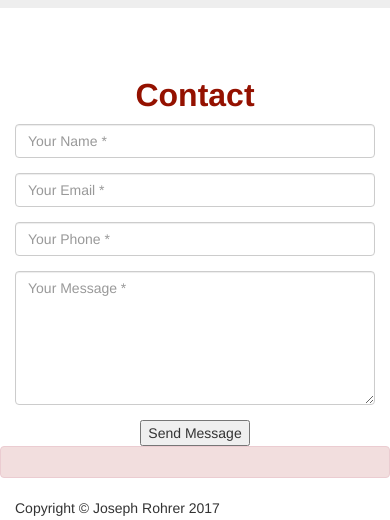
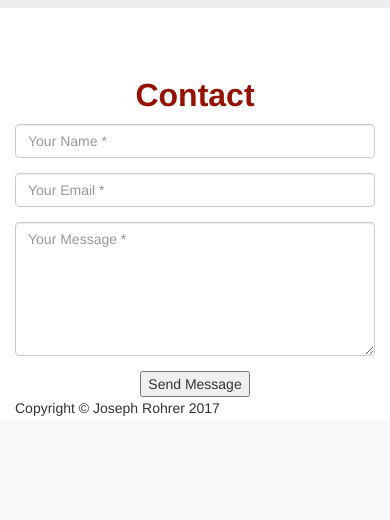
Before and after one commit to josephrohrer/personal-website, a PHP site: page / in a window 390 px wide. Shown: the part 3486-4006 px from the top of the page. After the commit the page ends 3902 px from the top, so only its background shows below. Run offline with PHP 8.4, Linux system fonts and the light colour scheme; some libraries are stand-ins or nearby versions.

Commit message:
Commented our phone number validate.

```diff
--- a/public_html/index.php
+++ b/public_html/index.php
@@ -245,7 +245,7 @@
                 </div>
             </div>
             <div class="row">
-                <form id="contactForm" name="sentMessage" action="php/mailer.php" method="post">
+                <form id="contactForm" action="php/mailer.php" method="post">
                     <div class="col-md-6">
                         <div class="form-group">
                             <input type="text" class="form-control" placeholder="Your Name *" id="name" name="name" required
@@ -256,8 +256,8 @@
                                    data-validation-required-message="Please enter your email address.">
                         </div>
                         <div class="form-group">
-                            <input type="tel" class="form-control" placeholder="Your Phone *" id="phone" name="phone" required
-                                   data-validation-required-message="Please enter your phone number.">
+                            <!--<input type="tel" class="form-control" placeholder="Your Phone *" id="phone" name="phone" required
+                                   data-validation-required-message="Please enter your phone number.">-->
                         </div>
                     </div>
                     <div class="col-md-6">
@@ -276,15 +276,18 @@
                         <div id="success"></div>
 
                         <button type="submit" class="btn-xl">Send Message</button>
-                    </div>
+
+						 </div>
 
 						 <!--empty area for form error/success output-->
 						 <div class="row">
 							 <div class="col-xs-12">
-								 <div class= "alert alert-danger" id="output-area"></div>
+								 <div id="output-area"></div>
 							 </div>
 						 </div>
+
                 </form>
+
             </div>
         </div>
     </section>
--- a/public_html/js/form-validate.js
+++ b/public_html/js/form-validate.js
@@ -19,10 +19,10 @@ $(document).ready(function(){
 				email: true,
 				required: true
 			},
-			phone: {
-				phoneUs: true,
-				required: true
-			},
+			// phone: {
+				//phoneUs: true,
+				//required: true
+			//},
 			message: {
 				required: true,
 				maxlength: 2000
@@ -38,10 +38,10 @@ $(document).ready(function(){
 				email: "Please enter a valid email address.",
 				required: "Please enter a valid email address."
 			},
-			phone: {
-				required: "Please enter a phone number.",
-				phoneUs: "Please enter a valid phone number."
-			},
+			//phone: {
+				//required: "Please enter a phone number.",
+				//phoneUs: "Please enter a valid phone number."
+			//},
 			message: {
 				required: "Please enter a message.",
 				maxlength: "2000 characters max."
@@ -49,7 +49,7 @@ $(document).ready(function(){
 		},
 
 		submitHandler: function(form) {
-			$("#contact-form").ajaxSubmit({
+			$("#contactForm").ajaxSubmit({
 				type: "POST",
 				url: $("#contactForm").attr("action"),
 
```
